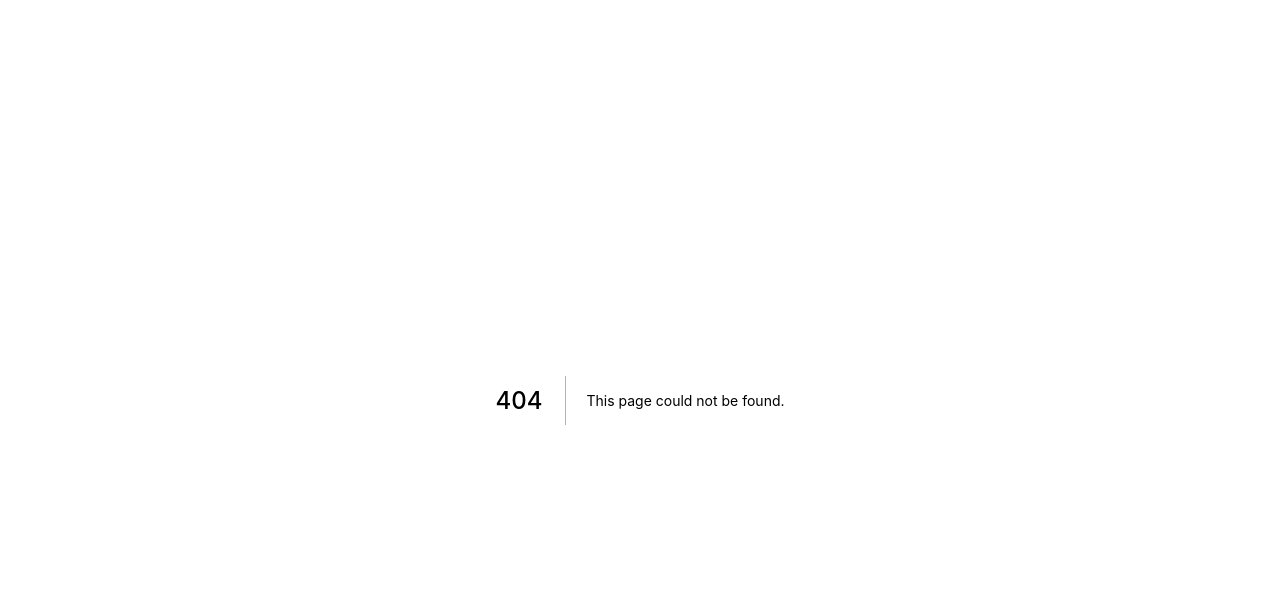
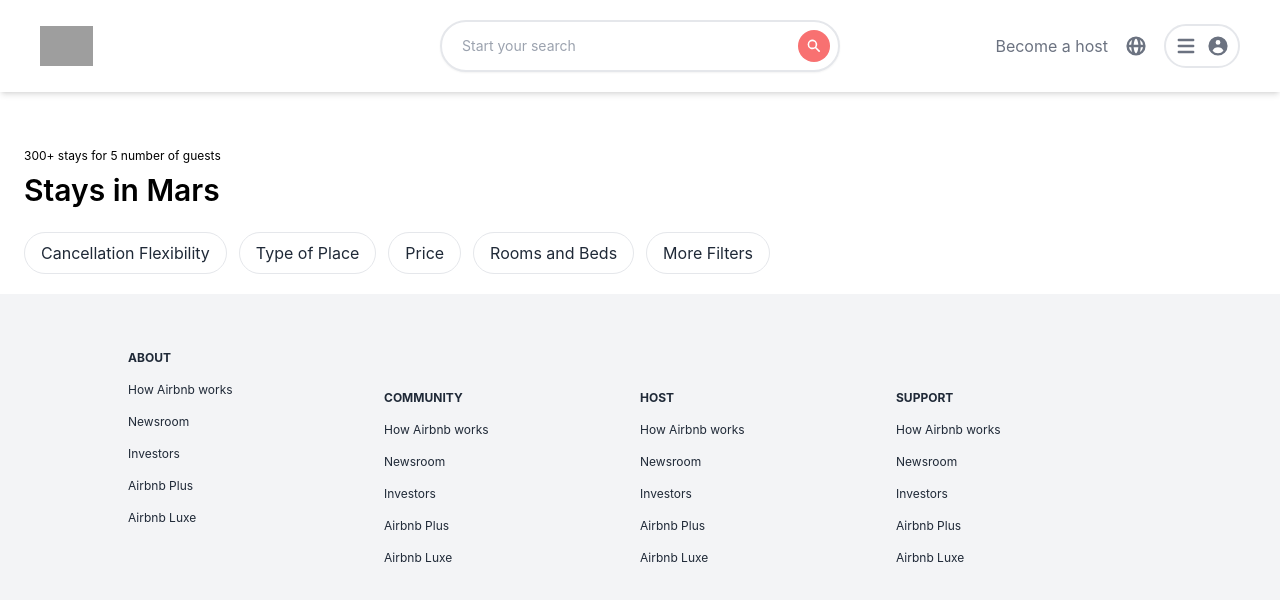
Before and after one commit to Suman196pokhrel/airbnb-clone-nextjs, a Next.js app: page /search in a window 1280 px wide. Before the commit this address had no page. Shown: the top 600 px of the page. Built offline with nearby package versions, Linux system fonts and the light colour scheme; grey boxes are pictures that could not be loaded.

Commit message:
Search page navigation added

```diff
--- a/components/Header.js
+++ b/components/Header.js
@@ -8,6 +8,7 @@
 
 } from '@heroicons/react/solid'
 import {useState} from 'react'
+import { useRouter } from 'next/router';
 
 
 import 'react-date-range/dist/styles.css'; // main style file
@@ -22,6 +23,7 @@
      const [startDate, setStartDate] = useState(new Date())
      const [endDate, setEndDate] = useState(new Date())
      const [numOfGuests, setNumOfGuests] = useState(1)
+     const router = useRouter()
 
 
      const handleSelect = (ranges)=>{
@@ -45,12 +47,25 @@
 
      }
 
+     const search = ()=>{
+          router.push({
+               pathname:"/search",
+               query:{
+                    location: searchInput,
+                    numOfGuests: numOfGuests,
+                    startDate:startDate.toISOString(),
+                    endDate:endDate.toISOString()
+               }
+          });
+     }
 
 
   return (
     <header className='sticky top-0 z-50 grid grid-cols-3 bg-white shadow-md py-5 px-5 md:px-10'>
          {/* Left  */}
-         <div className='relative flex items-center h-10 cursor-pointer my-auto'>
+         <div
+         onClick={()=>router.push("/")}
+         className='relative flex items-center h-10 cursor-pointer my-auto'>
               <Image
                  src="https://links.papareact.com/qd3"
                  alt="airbnb image"
@@ -97,7 +112,9 @@
               </div>
               <div className='flex'>
                    <button className='flex-grow text-gray-500' onClick={resetInput}>Cancel</button>
-                   <button className='flex-grow text-red-400 '>Search</button>
+                   <button
+                   onClick={()=>search()}
+                   className='flex-grow text-red-400 '>Search</button>
 
               </div>
           </div>
--- a/pages/_app.js
+++ b/pages/_app.js
@@ -1,4 +1,5 @@
 import '../styles/globals.css'
+
 
 function MyApp({ Component, pageProps }) {
   return <Component {...pageProps} />
--- /dev/null
+++ b/pages/search.js
@@ -0,0 +1,30 @@
+import Header from "../components/Header"
+import Footer from "../components/Footer"
+
+
+function Search() {
+  return (<div>
+    <Header />
+
+     <main classname="flex">
+          <section className="flex-grow pt-14 px-6">
+               <p className="text-xs">300+ stays for 5 number of guests</p>
+               <h1 className="text-3xl font-semibold mt-2 mb-6">Stays in Mars</h1>
+
+               <div className=" hidden lg:inline-flex mb-5 space-x-3 text-gray-800 whitespace-nowrap">
+                    <p className="button">Cancellation Flexibility</p>
+                    <p className="button">Type of Place</p>
+                    <p className="button">Price</p>
+                    <p className="button">Rooms and Beds</p>
+                    <p className="button">More Filters</p>
+
+               </div>
+          </section>
+     </main>
+
+    <Footer />
+    </div>
+  )
+}
+
+export default Search
--- a/styles/globals.css
+++ b/styles/globals.css
@@ -18,3 +18,10 @@
 * {
   box-sizing: border-box;
 }
+
+
+@layer components{
+  .button{
+    @apply px-4 py-2 border rounded-full cursor-pointer hover:shadow-lg active:scale-95 active:bg-gray-100 transition transform duration-200 ease-out;
+  }
+}
```
